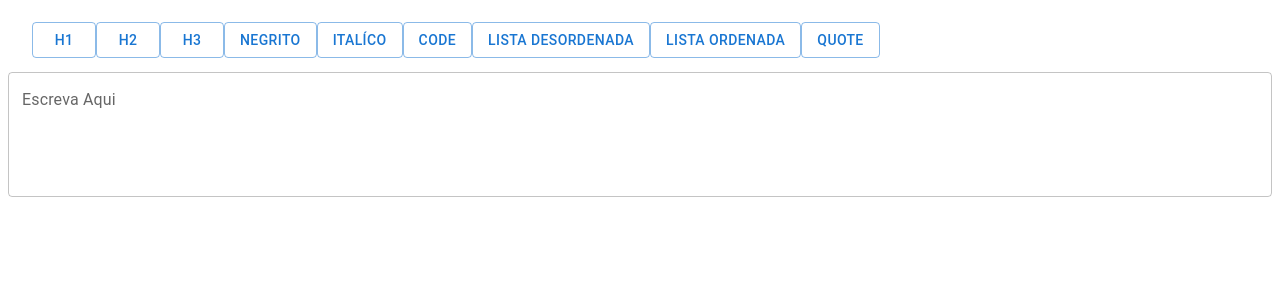
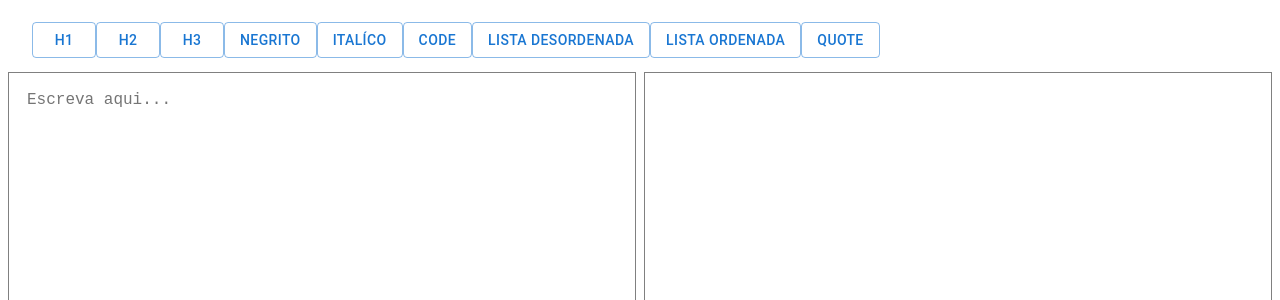
Before and after one commit to MarquesLazaro/Editor_Markdown, a Next.js app: page / in a window 1280 px wide. Shown: the top 300 px of the page. Built offline with nearby package versions, Linux system fonts and the light colour scheme.

Commit message:
organziação da tela de editor (código desorganizado)

```diff
--- a/app/layout.tsx
+++ b/app/(routes)/layout.tsx
@@ -1,6 +1,6 @@
 import type { Metadata } from "next";
 import { Geist, Geist_Mono } from "next/font/google";
-import DocumentsProvider from "./context/DocumentsContext";
+import DocumentsProvider from "../context/DocumentsContext";
 
 const geistSans = Geist({
   variable: "--font-geist-sans",
--- /dev/null
+++ b/app/(routes)/page.tsx
@@ -0,0 +1,66 @@
+"use client";
+import ReactMarkdown from "react-markdown";
+import remarkGfm from "remark-gfm";
+import { useRef, useState } from "react";
+
+import Button from "@mui/material/Button";
+import Stack from "@mui/material/Stack";
+import Box from "@mui/material/Box";
+import TextField from "@mui/material/TextField";
+import { TextareaAutosize } from "@mui/base/TextareaAutosize";
+
+import ToolBar from "../components/ToolBar/ToolBar";
+import Editor from "../components/Editor/Editor";
+
+export default function Home() {
+  const [markdown, setMarkdown] = useState<string>("");
+  const ref = useRef<HTMLTextAreaElement | null>(null);
+
+  return (
+    <div className="prose">
+      <ToolBar ref={ref} markdown={markdown} setMarkdown={setMarkdown} />
+
+      <Stack direction="row" gap={1} sx={{ width: "100%", height: "100vh" }}>
+        <Box
+          sx={{
+            width: "50%",
+            height: "80%",
+            p: 2,
+            border: "1px solid grey",
+          }}
+        >
+          <textarea
+            value={markdown}
+            ref={ref}
+            onChange={(e) => setMarkdown(e.target.value)}
+            placeholder="Escreva aqui..."
+            style={{
+              width: "100%",
+              height: "100%",
+              border: "none",
+              resize: "none",
+              outline: "none",
+              fontSize: "1rem",
+              fontFamily: "monospace",
+              background: "transparent",
+              boxSizing: "border-box",
+              overflow: "visible",
+            }}
+          />
+        </Box>
+
+        <Box
+          sx={{
+            width: "50%",
+            height: "80%",
+            border: "1px solid gray",
+            p: 2,
+            overflow: "auto",
+          }}
+        >
+          <ReactMarkdown remarkPlugins={[remarkGfm]}>{markdown}</ReactMarkdown>
+        </Box>
+      </Stack>
+    </div>
+  );
+}
--- a/app/components/Editor/Editor.tsx
+++ b/app/components/Editor/Editor.tsx
@@ -12,7 +12,6 @@ const Editor = ({ ref, markdown, setMarkdown }: EditorProps) => {
     <TextField
       label="Escreva Aqui"
       multiline
-      rows={4}
       fullWidth
       value={markdown}
       onChange={(e) => setMarkdown(e.target.value)}
--- a/app/context/DocumentsContext.tsx
+++ b/app/context/DocumentsContext.tsx
@@ -1,3 +1,4 @@
+"use client"
 import { createContext, useContext, useEffect, useState } from "react";
 import {
   CreateDocumentDTO,
--- a/app/page.tsx
+++ /dev/null
@@ -1,22 +0,0 @@
-"use client";
-import ReactMarkdown from "react-markdown";
-import remarkGfm from "remark-gfm";
-import { useRef, useState } from "react";
-import Button from "@mui/material/Button";
-
-import ToolBar from "./components/ToolBar/ToolBar";
-import Editor from "./components/Editor/Editor";
-
-export default function Home() {
-  const [markdown, setMarkdown] = useState<string>("");
-  const ref = useRef<HTMLTextAreaElement | null>(null);
-
-  return (
-    <div className="prose">
-      <ToolBar ref={ref} markdown={markdown} setMarkdown={setMarkdown} />
-
-      <Editor ref={ref} markdown={markdown} setMarkdown={setMarkdown} />
-      <ReactMarkdown remarkPlugins={[remarkGfm]}>{markdown}</ReactMarkdown>
-    </div>
-  );
-}
--- a/package.json
+++ b/package.json
@@ -11,6 +11,7 @@
   "dependencies": {
     "@emotion/react": "^11.14.0",
     "@emotion/styled": "^11.14.1",
+    "@mui/base": "^5.0.0-beta.70",
     "@mui/material": "^7.3.5",
     "next": "16.0.6",
     "react": "19.2.0",
```
Also changed, not shown: 1 other file (tests, documents, lock files or other folders).
